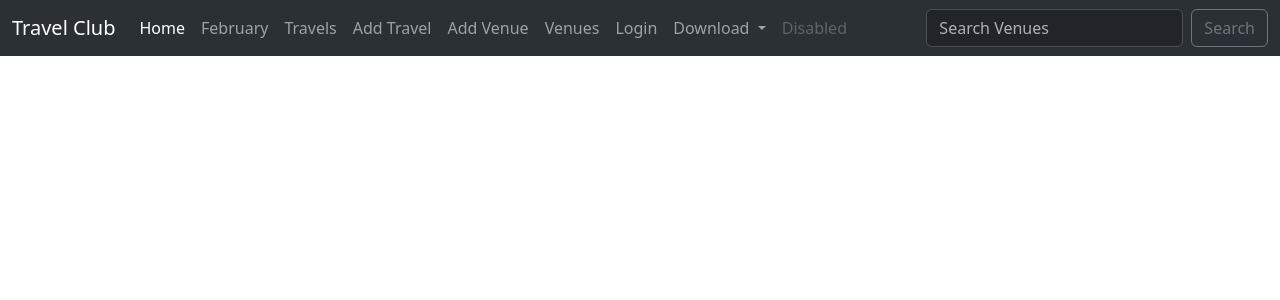
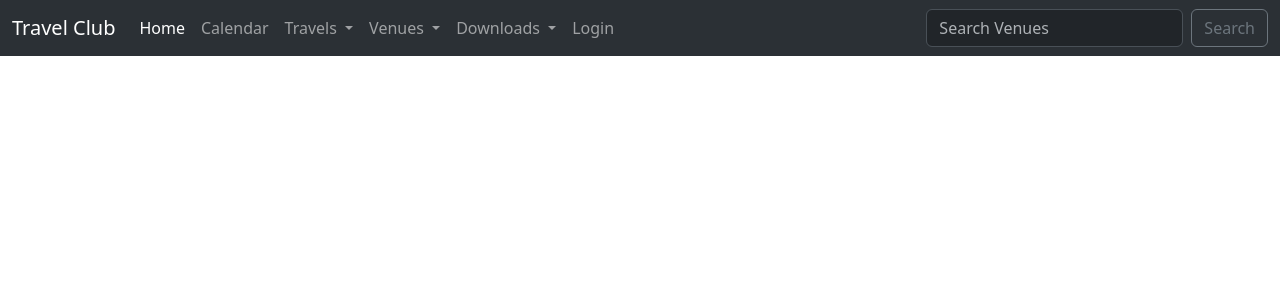
Before and after one commit to SebastianSloma/Travel_club, a Django app: page /add_travel in a window 1280 px wide. Shown: the top 300 px of the page. Run offline with Django 4.2, Linux system fonts and the light colour scheme.

Commit message:
Added dropdown's to nav

```diff
--- a/members/views.py
+++ b/members/views.py
@@ -1,6 +1,7 @@
 from django.shortcuts import render, redirect
 from django.contrib.auth import authenticate, login, logout
 from django.contrib import messages
+from django.contrib.auth.forms import UserCreationForm
 
 # Create your views here.
 
--- a/travel/templates/travel/navbar.html
+++ b/travel/templates/travel/navbar.html
@@ -10,19 +10,39 @@
             <a class="nav-link active" aria-current="page" href="#">Home</a>
           </li>
           <li class="nav-item">
-            <a class="nav-link" href="{% url 'home' '2023' 'February' %}">February</a>
+            <a class="nav-link" href="{% url 'home' %}">Calendar</a>
           </li>
-          <li class="nav-item">
-            <a class="nav-link" href="{% url 'list-travels' %}">Travels</a>
+
+          <li class="nav-item dropdown">
+            <a class="nav-link dropdown-toggle" href="#" role="button" data-bs-toggle="dropdown" aria-expanded="false">
+              Travels
+            </a>
+            <ul class="dropdown-menu">
+              <li><a class="dropdown-item" href="{% url 'list-travels' %}">All Travels</a></li>
+              <li><a class="dropdown-item" href="{% url 'add-travel' %}">Add Travel</a></li>
+              <li><hr class="dropdown-divider"></li>
+              <li><a class="dropdown-item" href="#">Something else here</a></li>
+            </ul>
           </li>
-          <li class="nav-item">
-            <a class="nav-link" href="{% url 'add-travel' %}">Add Travel</a>
+          <li class="nav-item dropdown">
+            <a class="nav-link dropdown-toggle" href="#" role="button" data-bs-toggle="dropdown" aria-expanded="false">
+              Venues
+            </a>
+            <ul class="dropdown-menu">
+              <li><a class="dropdown-item" href="{% url 'list-venues' %}">All Venues</a></li>
+              <li><a class="dropdown-item" href="{% url 'add-venue' %}">Venues</a></li>
+
+            </ul>
           </li>
-          <li class="nav-item">
-            <a class="nav-link" href="{% url 'add-venue' %}">Add Venue</a>
-          </li>
-          <li class="nav-item">
-            <a class="nav-link" href="{% url 'list-venues' %}">Venues</a>
+          <li class="nav-item dropdown">
+            <a class="nav-link dropdown-toggle" href="#" role="button" data-bs-toggle="dropdown" aria-expanded="false">
+              Downloads
+            </a>
+            <ul class="dropdown-menu">
+              <li><a class="dropdown-item" href="{% url 'venue_text' %}">Venue Text File</a></li>
+              <li><a class="dropdown-item" href="{% url 'venue_csv' %}">Venue CSV File</a></li>
+              <li><a class="dropdown-item" href="{% url 'venue_pdf' %}">Venue PDF File</a></li>
+            </ul>
           </li>
           {% if user.is_authenticated %}
           <li class="nav-item">
@@ -33,21 +53,8 @@
             <a class="nav-link" href="{% url 'login' %}">Login</a>
           </li>
           {% endif %}
-          <li class="nav-item dropdown">
-            <a class="nav-link dropdown-toggle" href="#" role="button" data-bs-toggle="dropdown" aria-expanded="false">
-              Download
-            </a>
-            <ul class="dropdown-menu">
-              <li><a class="dropdown-item" href="{% url 'venue_text' %}">Venue Text File</a></li>
-              <li><a class="dropdown-item" href="{% url 'venue_csv' %}">Venue CSV File</a></li>
-              <li><a class="dropdown-item" href="{% url 'venue_pdf' %}">Venue PDF File</a></li>
-              <li><hr class="dropdown-divider"></li>
-              <li><a class="dropdown-item" href="#">Something else here</a></li>
-            </ul>
-          </li>
-          <li class="nav-item">
-            <a class="nav-link disabled">Disabled</a>
-          </li>
+
+
         </ul>
         <form class="d-flex" role="search" method=POST action="{% url 'search-venues' %}">
           {% csrf_token %}
```
